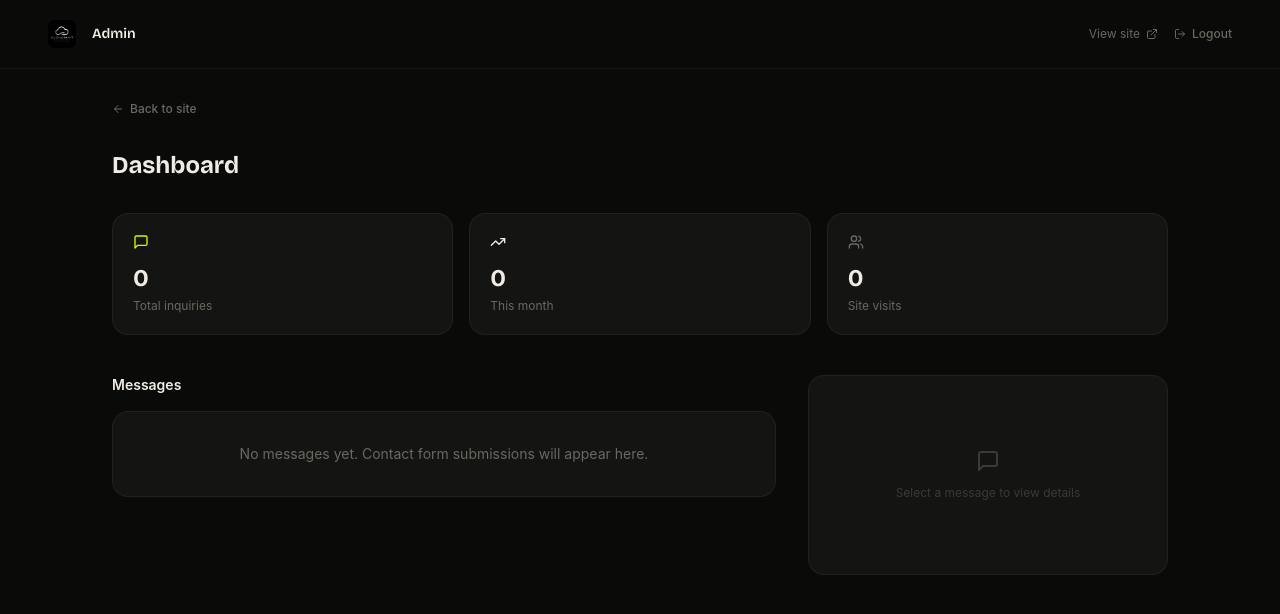
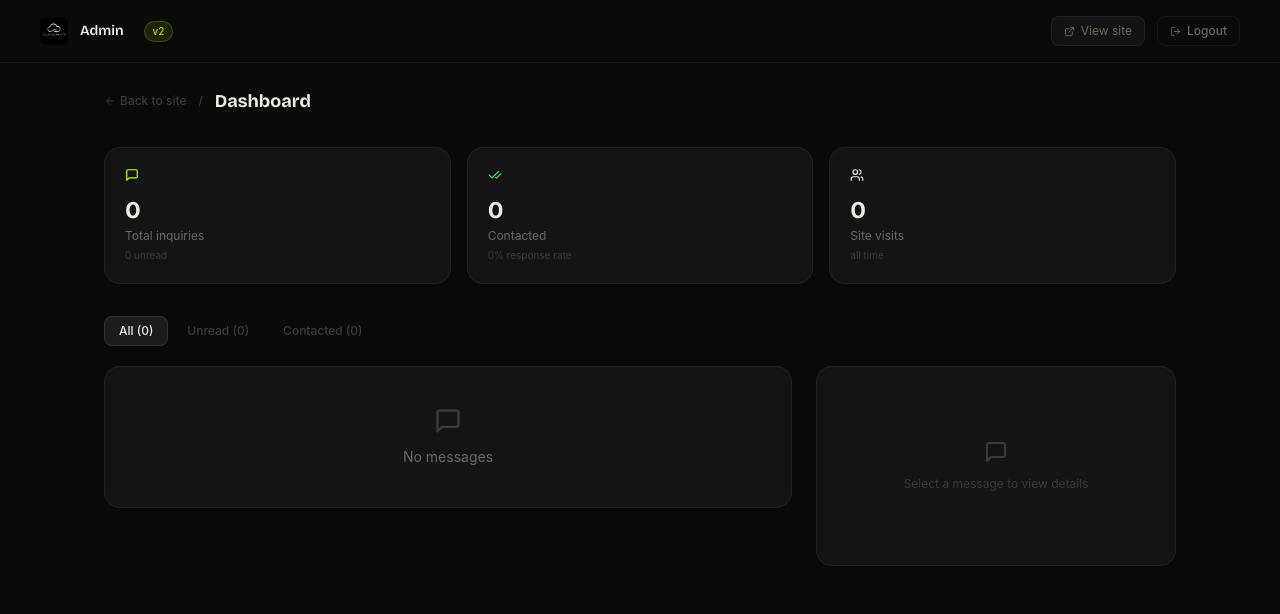
Before and after one commit to dilshanmethsara/CloudMint, a React (Vite) app: page /admin/dashboard in a window 1280 px wide. Shown: the top 614 px of the page. Built offline with nearby package versions, Linux system fonts and the light colour scheme; sample sign-in values are in the browser's storage.

Commit message:
Polish admin dashboard: contacted toggle, filters, stats, animations

```diff
--- a/src/app/DashboardPage.tsx
+++ b/src/app/DashboardPage.tsx
@@ -1,17 +1,21 @@
 import { useEffect, useState } from "react";
 import { useNavigate } from "react-router";
-import { motion } from "motion/react";
-import { getMessages, ContactMessage, deleteMessage, getVisitCount, incrementVisit } from "../lib/storage";
-import { MessageSquare, Users, TrendingUp, Trash2, ArrowLeft, LogOut, ExternalLink } from "lucide-react";
+import { motion, AnimatePresence } from "motion/react";
+import { getMessages, ContactMessage, deleteMessage, toggleContacted, getContactedCount, getVisitCount, incrementVisit } from "../lib/storage";
+import { MessageSquare, Users, TrendingUp, Trash2, ArrowLeft, LogOut, ExternalLink, CheckCheck, Phone, Mail, Clock, ChevronDown } from "lucide-react";
+
+const ease = [0.22, 1, 0.36, 1] as const;
+
+type Filter = "all" | "unread" | "contacted";
 
 export default function DashboardPage() {
   const nav = useNavigate();
   const [messages, setMessages] = useState<ContactMessage[]>([]);
   const [visits] = useState(getVisitCount);
   const [selected, setSelected] = useState<ContactMessage | null>(null);
+  const [filter, setFilter] = useState<Filter>("all");
 
   useEffect(() => {
-    // Check auth
     if (!sessionStorage.getItem("cloudmint_admin")) {
       nav("/admin", { replace: true });
       return;
@@ -20,6 +24,8 @@ export default function DashboardPage() {
     setMessages(getMessages());
   }, [nav]);
 
+  const refresh = () => setMessages(getMessages());
+
   const handleLogout = () => {
     sessionStorage.removeItem("cloudmint_admin");
     nav("/admin", { replace: true });
@@ -27,124 +33,160 @@ export default function DashboardPage() {
 
   const handleDelete = (id: string) => {
     deleteMessage(id);
-    setMessages(getMessages());
+    refresh();
     if (selected?.id === id) setSelected(null);
   };
 
-  // Stats
-  const totalMessages = messages.length;
-  const thisMonth = messages.filter(m => {
-    const d = new Date(m.createdAt);
-    const now = new Date();
-    return d.getMonth() === now.getMonth() && d.getFullYear() === now.getFullYear();
-  }).length;
+  const handleToggle = (id: string) => {
+    toggleContacted(id);
+    refresh();
+    if (selected?.id === id) {
+      setSelected(getMessages().find(m => m.id === id) || null);
+    }
+  };
+
+  const filtered = messages.filter(m => {
+    if (filter === "contacted") return m.contacted;
+    if (filter === "unread") return !m.contacted;
+    return true;
+  });
+
+  const stats = [
+    { label: "Total inquiries", value: messages.length, icon: MessageSquare, color: "#c8ff00", sub: `${messages.filter(m => !m.contacted).length} unread` },
+    { label: "Contacted", value: getContactedCount(), icon: CheckCheck, color: "#4ade80", sub: `${(messages.length ? Math.round(getContactedCount() / messages.length * 100) : 0)}% response rate` },
+    { label: "Site visits", value: visits, icon: Users, color: "#f0ece4", sub: "all time" },
+  ];
 
   return (
     <div className="min-h-screen" style={{ background: "#0a0a09" }}>
       {/* Header */}
-      <header className="px-8 md:px-12 py-5 flex items-center justify-between" style={{ borderBottom: "1px solid rgba(240,236,228,0.06)" }}>
-        <div className="flex items-center gap-4">
+      <header className="px-6 md:px-10 py-4 flex items-center justify-between" style={{ borderBottom: "1px solid rgba(240,236,228,0.06)" }}>
+        <div className="flex items-center gap-3">
           <img src="/logo.jpg" alt="Cloudmint" className="h-7 w-auto rounded-md" />
           <span className="text-sm font-semibold" style={{ color: "#f0ece4", fontFamily: "'Bricolage Grotesque', sans-serif" }}>Admin</span>
+          <span className="text-[10px] px-2 py-0.5 rounded-full ml-2" style={{ background: "rgba(200,255,0,0.1)", color: "#c8ff00", border: "1px solid rgba(200,255,0,0.2)" }}>v2</span>
         </div>
-        <div className="flex items-center gap-4">
-          <a
-            href="/"
-            target="_blank"
-            rel="noopener noreferrer"
-            className="flex items-center gap-1.5 text-xs transition-colors duration-150"
-            style={{ color: "#6b6860" }}
-          >
-            View site <ExternalLink size={12} />
+        <div className="flex items-center gap-3">
+          <a href="/" target="_blank" rel="noopener noreferrer" className="flex items-center gap-1.5 text-xs px-3 py-1.5 rounded-lg transition-all duration-200" style={{ color: "#6b6860", background: "rgba(240,236,228,0.04)", border: "1px solid rgba(240,236,228,0.06)" }}>
+            <ExternalLink size={11} /> View site
           </a>
-          <button
-            onClick={handleLogout}
-            className="flex items-center gap-1.5 text-xs transition-colors duration-150 hover:text-foreground"
-            style={{ color: "#6b6860" }}
-          >
-            <LogOut size={12} /> Logout
+          <button onClick={handleLogout} className="flex items-center gap-1.5 text-xs px-3 py-1.5 rounded-lg transition-all duration-200 hover:bg-red-500/10 hover:text-red-400" style={{ color: "#6b6860", border: "1px solid rgba(240,236,228,0.06)" }}>
+            <LogOut size={11} /> Logout
           </button>
         </div>
       </header>
 
-      <div className="px-8 md:px-12 py-8 max-w-6xl mx-auto">
-        {/* Breadcrumb */}
-        <button
-          onClick={() => nav("/")}
-          className="flex items-center gap-1.5 text-xs mb-8 transition-colors duration-150"
-          style={{ color: "#6b6860" }}
-        >
+      <div className="px-6 md:px-10 py-6 max-w-6xl mx-auto">
+        {/* Breadcrumb + title */}
+        <div className="flex items-center justify-between mb-8">
+          <div className="flex items-center gap-3">
+            <button onClick={() => nav("/")} className="flex items-center gap-1 text-xs transition-colors duration-150 hover:text-foreground" style={{ color: "#3a3a38" }}>
               <ArrowLeft size={12} /> Back to site
             </button>
-
-        <h1 className="text-2xl font-bold mb-8" style={{ fontFamily: "'Bricolage Grotesque', sans-serif", color: "#f0ece4" }}>
-          Dashboard
-        </h1>
+            <span className="text-xs" style={{ color: "#3a3a38" }}>/</span>
+            <h1 className="text-lg font-bold" style={{ fontFamily: "'Bricolage Grotesque', sans-serif", color: "#f0ece4" }}>Dashboard</h1>
+          </div>
+          <div className="flex items-center gap-2">
+            {(messages.length - getContactedCount()) > 0 && (
+              <span className="text-xs px-2.5 py-1 rounded-full" style={{ background: "rgba(239,68,68,0.1)", color: "#ef4444", border: "1px solid rgba(239,68,68,0.2)" }}>
+                {messages.length - getContactedCount()} unread
+              </span>
+            )}
+          </div>
+        </div>
 
         {/* Stats */}
-        <div className="grid grid-cols-3 gap-4 mb-10">
-          {[
-            { label: "Total inquiries", value: totalMessages, icon: MessageSquare, color: "#c8ff00" },
-            { label: "This month", value: thisMonth, icon: TrendingUp, color: "#f0ece4" },
-            { label: "Site visits", value: visits, icon: Users, color: "#6b6860" },
-          ].map((stat) => (
+        <div className="grid grid-cols-3 gap-4 mb-8">
+          {stats.map((stat, i) => (
             <motion.div
               key={stat.label}
               className="rounded-2xl p-5"
               style={{ background: "#141412", border: "1px solid rgba(240,236,228,0.06)" }}
               initial={{ opacity: 0, y: 12 }}
               animate={{ opacity: 1, y: 0 }}
-              transition={{ duration: 0.3 }}
+              transition={{ duration: 0.3, delay: i * 0.05 }}
             >
               <div className="flex items-center justify-between mb-3">
-                <stat.icon size={16} style={{ color: stat.color }} />
+                <stat.icon size={14} style={{ color: stat.color }} />
               </div>
-              <p className="text-2xl font-bold mb-1" style={{ color: "#f0ece4", fontFamily: "'Bricolage Grotesque', sans-serif" }}>
+              <p className="text-2xl font-bold mb-0.5" style={{ color: "#f0ece4", fontFamily: "'Bricolage Grotesque', sans-serif" }}>
                 {stat.value}
               </p>
               <p className="text-xs" style={{ color: "#6b6860" }}>{stat.label}</p>
+              <p className="text-[10px] mt-1" style={{ color: "#3a3a38" }}>{stat.sub}</p>
             </motion.div>
           ))}
         </div>
 
+        {/* Filter tabs */}
+        <div className="flex items-center gap-1 mb-5">
+          {(["all", "unread", "contacted"] as Filter[]).map((f) => (
+            <button
+              key={f}
+              onClick={() => { setFilter(f); setSelected(null); }}
+              className="px-3.5 py-1.5 rounded-lg text-xs font-medium transition-all duration-200"
+              style={{
+                background: filter === f ? "#1c1c1a" : "transparent",
+                color: filter === f ? "#f0ece4" : "#3a3a38",
+                border: filter === f ? "1px solid rgba(240,236,228,0.1)" : "1px solid transparent",
+              }}
+            >
+              {f === "all" && `All (${messages.length})`}
+              {f === "unread" && `Unread (${messages.filter(m => !m.contacted).length})`}
+              {f === "contacted" && `Contacted (${getContactedCount()})`}
+            </button>
+          ))}
+        </div>
+
         {/* Messages */}
-        <div className="grid md:grid-cols-[1fr_360px] gap-8">
+        <div className="grid md:grid-cols-[1fr_360px] gap-6">
           {/* List */}
           <div>
-            <h2 className="text-sm font-semibold mb-4" style={{ color: "#f0ece4" }}>
-              Messages {messages.length > 0 && <span className="text-xs ml-2" style={{ color: "#6b6860" }}>({messages.length})</span>}
-            </h2>
-
-            {messages.length === 0 ? (
-              <div className="rounded-2xl p-8 text-center" style={{ background: "#141412", border: "1px solid rgba(240,236,228,0.06)" }}>
-                <p className="text-sm" style={{ color: "#6b6860" }}>No messages yet. Contact form submissions will appear here.</p>
+            {filtered.length === 0 ? (
+              <div className="rounded-2xl p-10 text-center" style={{ background: "#141412", border: "1px solid rgba(240,236,228,0.06)" }}>
+                <MessageSquare size={28} style={{ color: "#3a3a38" }} className="mx-auto mb-3" />
+                <p className="text-sm" style={{ color: "#6b6860" }}>No {filter !== "all" ? filter : ""} messages</p>
               </div>
             ) : (
               <div className="flex flex-col gap-2">
-                {messages.map((msg, i) => (
+                <AnimatePresence mode="popLayout">
+                  {filtered.map((msg, i) => (
                     <motion.button
                       key={msg.id}
+                      layout
                       onClick={() => setSelected(msg)}
                       className="w-full text-left rounded-xl p-4 transition-all duration-200"
                       style={{
                         background: selected?.id === msg.id ? "#1c1c1a" : "#141412",
                         border: selected?.id === msg.id ? "1px solid rgba(200,255,0,0.2)" : "1px solid rgba(240,236,228,0.06)",
+                        opacity: msg.contacted ? 0.6 : 1,
                       }}
                       initial={{ opacity: 0, y: 8 }}
-                    animate={{ opacity: 1, y: 0 }}
-                    transition={{ delay: i * 0.03 }}
+                      animate={{ opacity: msg.contacted ? 0.6 : 1, y: 0 }}
+                      exit={{ opacity: 0, x: -20 }}
+                      transition={{ duration: 0.25, ease }}
                     >
                       <div className="flex items-center justify-between mb-1">
-                      <span className="text-sm font-medium" style={{ color: "#f0ece4" }}>{msg.name}</span>
+                        <div className="flex items-center gap-2">
+                          {!msg.contacted && <span className="w-2 h-2 rounded-full" style={{ background: "#c8ff00" }} />}
+                          <span className="text-sm font-medium" style={{ color: msg.contacted ? "#6b6860" : "#f0ece4" }}>{msg.name}</span>
+                        </div>
                         <span className="text-[10px]" style={{ color: "#3a3a38" }}>
                           {new Date(msg.createdAt).toLocaleDateString()}
                         </span>
                       </div>
-                    <p className="text-xs truncate" style={{ color: "#6b6860" }}>{msg.email}</p>
-                    {msg.phone && <p className="text-xs truncate" style={{ color: "#3a3a38" }}>{msg.phone}</p>}
-                    <p className="text-xs mt-1 truncate" style={{ color: "#3a3a38" }}>{msg.projectType} · {msg.budget}</p>
+                      <div className="flex items-center gap-2 text-xs" style={{ color: "#6b6860" }}>
+                        <Mail size={10} />
+                        <span className="truncate">{msg.email}</span>
+                      </div>
+                      <div className="flex items-center gap-2 mt-1" style={{ color: "#3a3a38" }}>
+                        <span className="text-[10px]">{msg.projectType}</span>
+                        <span>·</span>
+                        <span className="text-[10px]">{msg.budget}</span>
+                      </div>
                     </motion.button>
                   ))}
+                </AnimatePresence>
               </div>
             )}
           </div>
@@ -152,52 +194,74 @@ export default function DashboardPage() {
           {/* Detail panel */}
           <div>
             {selected ? (
-              <div
+              <motion.div
+                key={selected.id}
                 className="rounded-2xl p-6 sticky top-8"
                 style={{ background: "#141412", border: "1px solid rgba(240,236,228,0.06)" }}
+                initial={{ opacity: 0, x: 12 }}
+                animate={{ opacity: 1, x: 0 }}
+                transition={{ duration: 0.25, ease }}
               >
                 <div className="flex items-center justify-between mb-5">
-                  <h3 className="text-sm font-semibold" style={{ color: "#f0ece4" }}>Details</h3>
+                  <h3 className="text-sm font-semibold flex items-center gap-2" style={{ color: "#f0ece4" }}>
+                    {selected.contacted ? <CheckCheck size={14} style={{ color: "#4ade80" }} /> : <Clock size={14} style={{ color: "#c8ff00" }} />}
+                    {selected.contacted ? "Contacted" : "Pending"}
+                  </h3>
+                  <div className="flex items-center gap-2">
+                    <button
+                      onClick={() => handleToggle(selected.id)}
+                      className="flex items-center gap-1 text-xs px-2.5 py-1.5 rounded-lg transition-all duration-200"
+                      style={{
+                        background: selected.contacted ? "rgba(74,222,128,0.1)" : "rgba(200,255,0,0.1)",
+                        color: selected.contacted ? "#4ade80" : "#c8ff00",
+                        border: `1px solid ${selected.contacted ? "rgba(74,222,128,0.2)" : "rgba(200,255,0,0.2)"}`,
+                      }}
+                    >
+                      {selected.contacted ? <CheckCheck size={10} /> : <CheckCheck size={10} />}
+                      {selected.contacted ? "Mark pending" : "Mark contacted"}
+                    </button>
                     <button
                       onClick={() => handleDelete(selected.id)}
-                    className="flex items-center gap-1 text-xs transition-colors duration-150"
-                    style={{ color: "#6b6860" }}
+                      className="flex items-center gap-1 text-xs px-2.5 py-1.5 rounded-lg transition-all duration-200 hover:bg-red-500/10 hover:text-red-400"
+                      style={{ color: "#6b6860", border: "1px solid rgba(240,236,228,0.06)" }}
                     >
-                    <Trash2 size={12} /> Delete
+                      <Trash2 size={10} /> Delete
                     </button>
                   </div>
+                </div>
 
-                <div className="space-y-4">
-                  <div>
-                    <p className="text-[10px] font-medium tracking-wider uppercase mb-1" style={{ color: "#3a3a38" }}>Name</p>
-                    <p className="text-sm" style={{ color: "#f0ece4" }}>{selected.name}</p>
+                <div className="space-y-4 text-sm">
+                  <div className="flex items-center gap-2" style={{ color: "#f0ece4" }}>
+                    <span className="font-medium">{selected.name}</span>
                   </div>
-                  <div>
-                    <p className="text-[10px] font-medium tracking-wider uppercase mb-1" style={{ color: "#3a3a38" }}>Email</p>
-                    <p className="text-sm" style={{ color: "#f0ece4" }}>{selected.email}</p>
+                  <div className="flex items-center gap-2 text-xs" style={{ color: "#6b6860" }}>
+                    <Mail size={11} /> {selected.email}
                   </div>
-                  {selected.phone && <div>
-                    <p className="text-[10px] font-medium tracking-wider uppercase mb-1" style={{ color: "#3a3a38" }}>Phone</p>
-                    <p className="text-sm" style={{ color: "#f0ece4" }}>{selected.phone}</p>
-                  </div>}
+                  {selected.phone && (
+                    <div className="flex items-center gap-2 text-xs" style={{ color: "#6b6860" }}>
+                      <Phone size={11} /> {selected.phone}
+                    </div>
+                  )}
+                  <div className="h-px" style={{ background: "rgba(240,236,228,0.06)" }} />
+                  <div className="grid grid-cols-2 gap-3">
                     <div>
                       <p className="text-[10px] font-medium tracking-wider uppercase mb-1" style={{ color: "#3a3a38" }}>Project type</p>
-                    <p className="text-sm" style={{ color: "#f0ece4" }}>{selected.projectType}</p>
+                      <p className="text-xs" style={{ color: "#f0ece4" }}>{selected.projectType}</p>
                     </div>
                     <div>
                       <p className="text-[10px] font-medium tracking-wider uppercase mb-1" style={{ color: "#3a3a38" }}>Budget</p>
-                    <p className="text-sm" style={{ color: "#f0ece4" }}>{selected.budget}</p>
-                  </div>
-                  <div>
-                    <p className="text-[10px] font-medium tracking-wider uppercase mb-1" style={{ color: "#3a3a38" }}>Message</p>
-                    <p className="text-sm leading-relaxed" style={{ color: "#f0ece4" }}>{selected.message}</p>
-                  </div>
-                  <div>
-                    <p className="text-[10px] font-medium tracking-wider uppercase mb-1" style={{ color: "#3a3a38" }}>Received</p>
-                    <p className="text-xs" style={{ color: "#6b6860" }}>{new Date(selected.createdAt).toLocaleString()}</p>
+                      <p className="text-xs" style={{ color: "#f0ece4" }}>{selected.budget}</p>
                     </div>
                   </div>
+                  <div className="h-px" style={{ background: "rgba(240,236,228,0.06)" }} />
+                  <div>
+                    <p className="text-[10px] font-medium tracking-wider uppercase mb-1.5" style={{ color: "#3a3a38" }}>Message</p>
+                    <p className="text-xs leading-relaxed" style={{ color: "#f0ece4" }}>{selected.message}</p>
                   </div>
+                  <div className="h-px" style={{ background: "rgba(240,236,228,0.06)" }} />
+                  <p className="text-[10px]" style={{ color: "#3a3a38" }}>Received {new Date(selected.createdAt).toLocaleString()}</p>
+                </div>
+              </motion.div>
             ) : (
               <div
                 className="rounded-2xl p-8 text-center flex flex-col items-center justify-center min-h-[200px]"
--- a/src/lib/storage.ts
+++ b/src/lib/storage.ts
@@ -6,6 +6,7 @@ export interface ContactMessage {
   projectType: string;
   budget: string;
   message: string;
+  contacted: boolean;
   createdAt: string;
 }
 
@@ -21,7 +22,7 @@ export function getMessages(): ContactMessage[] {
 
 export function addMessage(msg: Omit<ContactMessage, "id" | "createdAt">): ContactMessage {
   const messages = getMessages();
-  const newMsg: ContactMessage = { ...msg, id: crypto.randomUUID(), createdAt: new Date().toISOString() };
+  const newMsg: ContactMessage = { ...msg, contacted: false, id: crypto.randomUUID(), createdAt: new Date().toISOString() };
   messages.unshift(newMsg);
   localStorage.setItem(MESSAGES_KEY, JSON.stringify(messages));
   return newMsg;
@@ -30,6 +31,15 @@ export function addMessage(msg: Omit<ContactMessage, "id" | "createdAt">): Conta
 export function deleteMessage(id: string): void {
   const messages = getMessages().filter(m => m.id !== id);
   localStorage.setItem(MESSAGES_KEY, JSON.stringify(messages));
+}
+
+export function toggleContacted(id: string): void {
+  const messages = getMessages().map(m => m.id === id ? { ...m, contacted: !m.contacted } : m);
+  localStorage.setItem(MESSAGES_KEY, JSON.stringify(messages));
+}
+
+export function getContactedCount(): number {
+  return getMessages().filter(m => m.contacted).length;
 }
 
 export function getVisitCount(): number {
```
Lines whose indentation alone changed are shown as unchanged.
